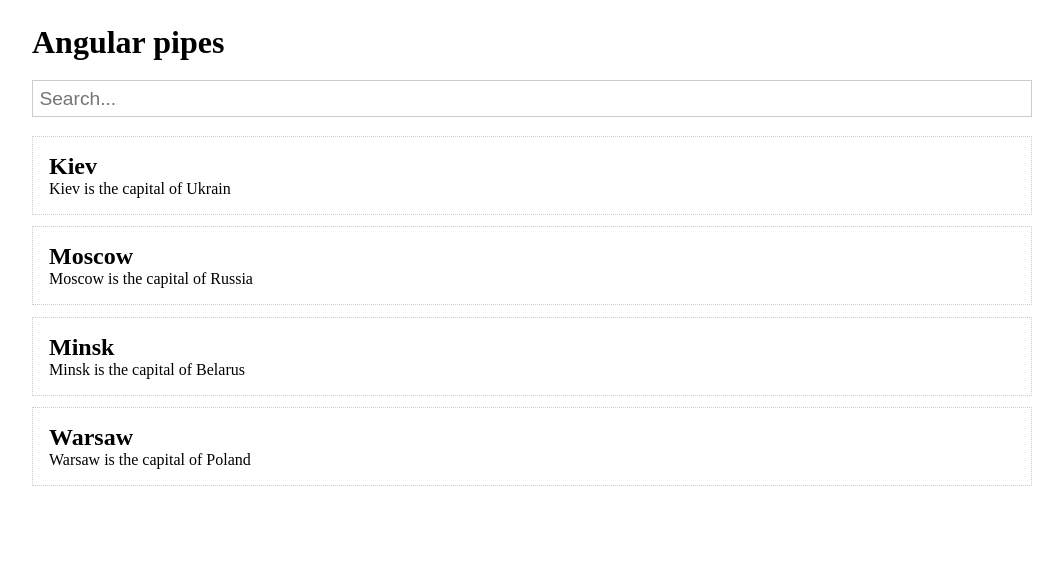
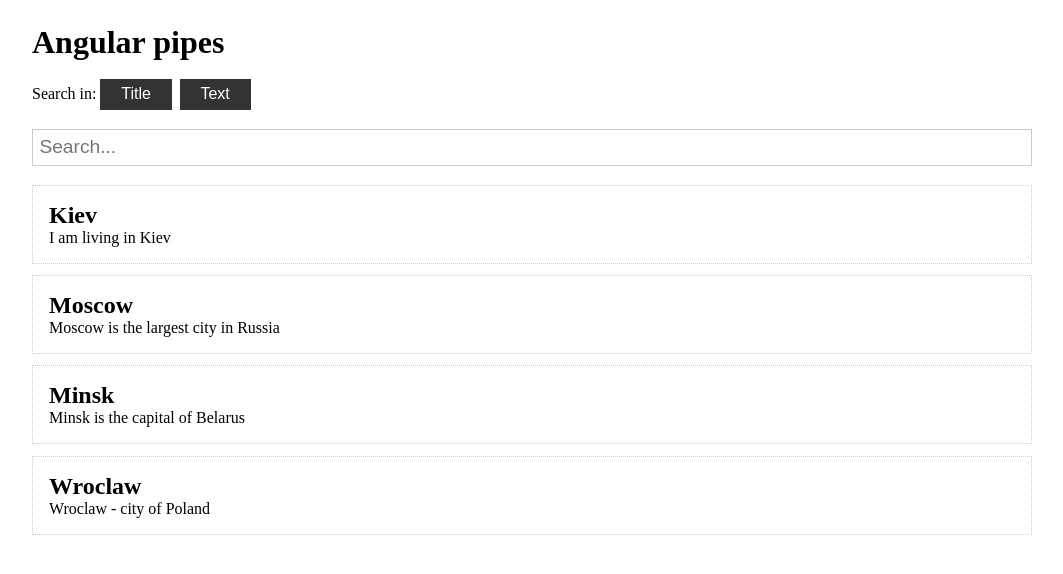
Before and after one commit to zakordonetss/Angular-pipes, an Angular app: page / in a window 1280 px wide. Shown: the top 574 px of the page, without its empty margins (108-1171 px from the left). Built offline with nearby package versions, Linux system fonts and the light colour scheme.

Commit message:
added switcher in the search

```diff
--- a/src/app/app.component.html
+++ b/src/app/app.component.html
@@ -1,5 +1,9 @@
 <div class="container">
     <h1>Angular pipes</h1>
+    <br>
+    <span>Search in:  </span>
+    <button class="btn" (click)="searchField = 'title'">Title</button>
+    <button class="btn" (click)="searchField = 'text'">Text</button>
 
     <input
     type="text"
@@ -9,7 +13,7 @@
 
     <div
     class="card"
-    *ngFor = "let post of posts | filter: search"
+    *ngFor = "let post of posts | filter: search : searchField"
     >
         <h2>{{ post.title }}</h2>
         <p>{{ post.text }}</p>
--- a/src/app/app.component.ts
+++ b/src/app/app.component.ts
@@ -13,11 +13,12 @@
 })
 export class AppComponent {
     search = ''
+    searchField = 'title'
 
     posts: Post[] = [
-        {title: 'Kiev', text: 'Kiev is the capital of Ukrain', id: 1},
-        {title: 'Moscow', text: 'Moscow is the capital of Russia'},
+        {title: 'Kiev', text: 'I am living in Kiev', id: 1},
+        {title: 'Moscow', text: 'Moscow is the largest city in Russia'},
         {title: 'Minsk', text: 'Minsk is the capital of Belarus'},
-        {title: 'Warsaw', text: 'Warsaw is the capital of Poland'},
+        {title: 'Wroclaw', text: 'Wroclaw - city of Poland'},
     ]
 }
--- a/src/app/pipes/filter.pipe.ts
+++ b/src/app/pipes/filter.pipe.ts
@@ -6,13 +6,13 @@
 })
 export class FilterPipe implements PipeTransform {
 
-    transform(posts: Post[], search: string =''): Post[] {
+    transform(posts: Post[], search: string ='', field: string = 'title'): Post[] {
         if (!search.trim()) {
             return posts;
         }
 
         return posts.filter(post => {
-            return post.title.toLowerCase().includes(search.toLowerCase())
+            return post[field].toLowerCase().includes(search.toLowerCase())
         })
     }
 }
```
